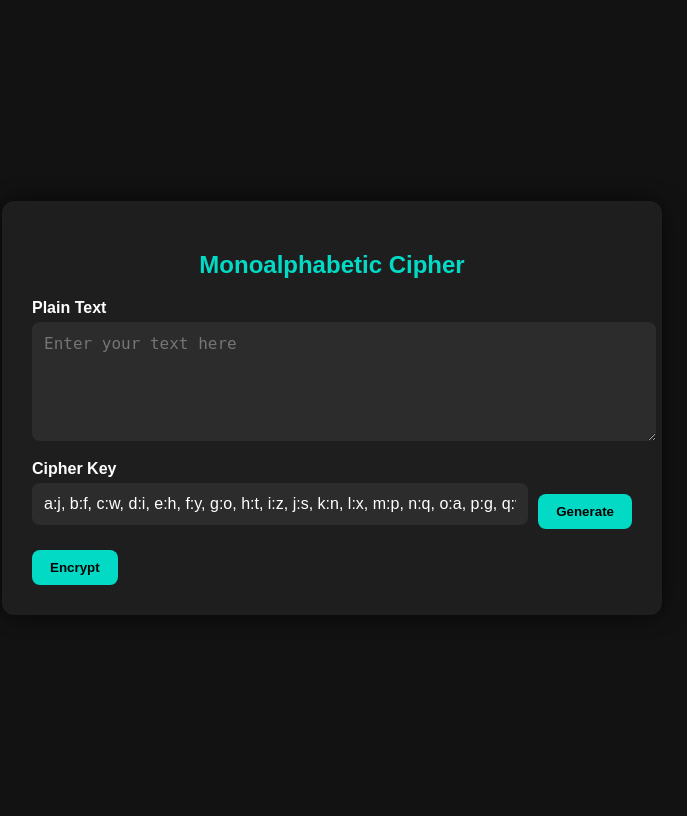
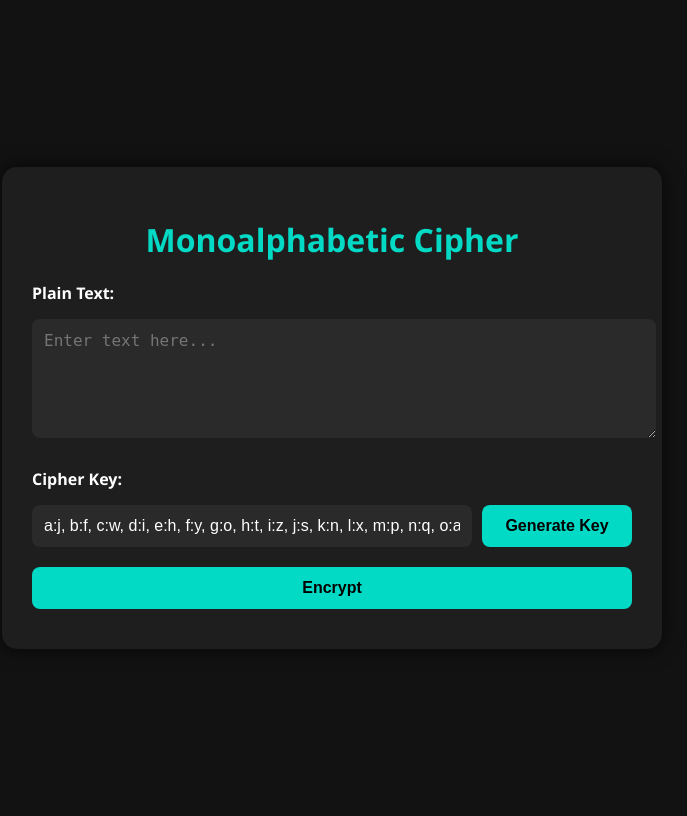
Before and after one commit to eng8890/-, a Flask app: page / in a window 1280 px wide. Shown: the whole page, without its empty margins (308-995 px from the left). Run offline with Flask 2, Linux system fonts and the light colour scheme.

Commit message:
index.html

```diff
--- a/templates/index.html
+++ b/templates/index.html
@@ -7,7 +7,7 @@
         body {
             background-color: #121212;
             color: #ffffff;
-            font-family: Arial, sans-serif;
+            font-family: 'Segoe UI', Tahoma, Geneva, Verdana, sans-serif;
             display: flex;
             justify-content: center;
             align-items: center;
@@ -16,74 +16,88 @@
         .container {
             background-color: #1e1e1e;
             padding: 30px;
-            border-radius: 12px;
+            border-radius: 15px;
             box-shadow: 0 0 20px rgba(0,0,0,0.7);
             width: 600px;
         }
-        textarea, input {
+        textarea, input, button {
             width: 100%;
-            margin-bottom: 15px;
+            margin: 10px 0;
             padding: 12px;
-            font-size: 16px;
-            background-color: #2c2c2c;
-            color: #ffffff;
             border: none;
             border-radius: 8px;
+            font-size: 16px;
         }
-        button, .button-link {
+        textarea {
+            resize: vertical;
+            background-color: #2a2a2a;
+            color: #ffffff;
+        }
+        input {
+            background-color: #2a2a2a;
+            color: #ffffff;
+        }
+        button {
             background-color: #03dac6;
             color: #000000;
             font-weight: bold;
-            padding: 10px 18px;
-            border: none;
-            border-radius: 8px;
             cursor: pointer;
-            text-decoration: none;
         }
-        button:hover, .button-link:hover {
+        button:hover {
             background-color: #00bfa5;
+        }
+        h1 {
+            text-align: center;
+            color: #03dac6;
         }
         label {
             font-weight: bold;
+            display: block;
+            margin-top: 15px;
             margin-bottom: 5px;
-            display: block;
         }
         .output {
             background-color: #2a2a2a;
-            padding: 15px;
+            padding: 10px;
             border-radius: 8px;
-            margin-top: 20px;
-            word-wrap: break-word;
+            margin-top: 15px;
         }
         .key-row {
             display: flex;
             gap: 10px;
-            align-items: center;
         }
         .key-row input {
             flex: 1;
+        }
+        .key-row form {
+            margin: 0;
+        }
+        .key-row button {
+            width: 150px;
         }
     </style>
 </head>
 <body>
     <div class="container">
-        <h2 style="text-align: center; color: #03dac6;">Monoalphabetic Cipher</h2>
+        <h1>Monoalphabetic Cipher</h1>
         <form method="POST">
-            <label for="plaintext">Plain Text</label>
-            <textarea name="plaintext" rows="5" placeholder="Enter your text here">{{ plaintext }}</textarea>
+            <label for="plaintext">Plain Text:</label>
+            <textarea name="plaintext" rows="5" placeholder="Enter text here...">{{ plaintext }}</textarea>
 
-            <label for="keymap">Cipher Key</label>
+            <label for="keymap">Cipher Key:</label>
             <div class="key-row">
                 <input type="text" name="keymap" id="keymap" value="{{ keymap }}">
-                <button type="button" onclick="window.location.href='/generate-key'">Generate</button>
+                <form action="/generate-key" method="get">
+                    <button type="submit">Generate Key</button>
+                </form>
             </div>
 
-            <button type="submit" style="margin-top: 10px;">Encrypt</button>
+            <button type="submit">Encrypt</button>
         </form>
 
         {% if encrypted %}
             <div class="output">
-                <label>Encrypted Text</label>
+                <label>Encrypted Text:</label>
                 <p>{{ encrypted }}</p>
             </div>
         {% endif %}
```
